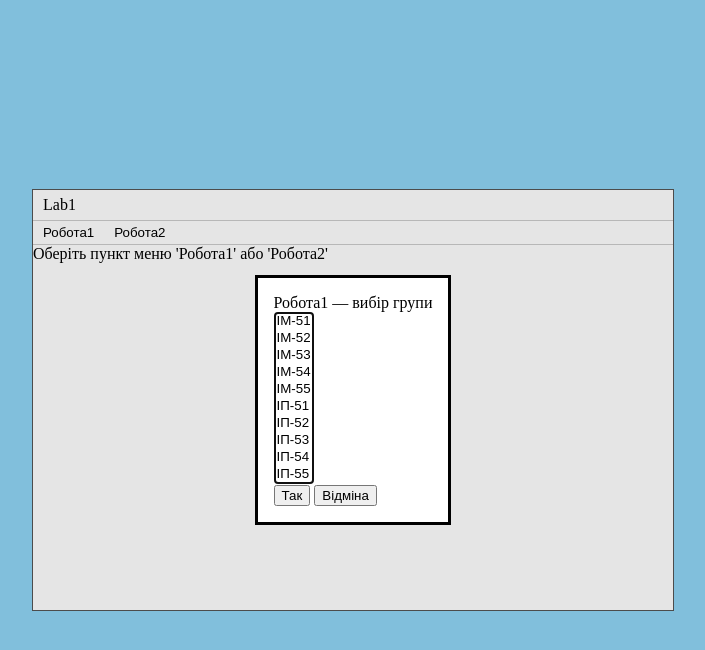
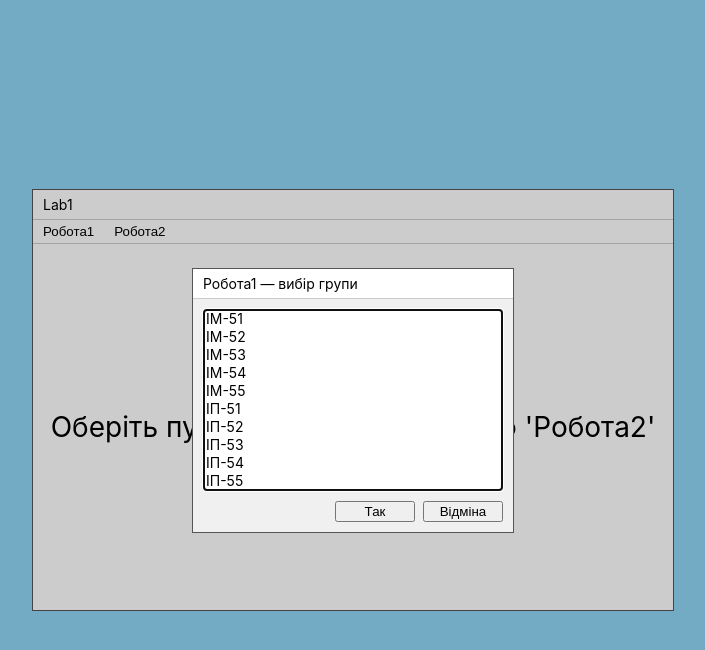
Before and after one commit to awwwixy/oop-labs, a plain HTML site: page Lab1/index.html in a window 1280 px wide. Both pictures are taken after a click on the button "Робота1". Shown: the whole page, without its empty margins (287-992 px from the left). Drawn offline with Linux system fonts and the light colour scheme.

Commit message:
Add dialog styles

```diff
--- a/Lab1/style.css
+++ b/Lab1/style.css
@@ -5,6 +5,8 @@ body {
     align-items: center;
     min-height: 100vh;
     margin: 0;
+    font-family: -apple-system, "Segoe UI", Arial, sans-serif;
+    font-size: 14px;
 }
 
 .window {
@@ -39,6 +41,46 @@ body {
 }
 
 #clientArea {
+    display: flex;
+    align-items: center;
+    justify-content: center;
+    font-size: 28px;
     flex: 1;
     background: #fff;
 }
+
+.dlg {
+    padding: 0;
+    width: 320px;
+    border: 1px solid #555;
+    background: #f0f0f0;
+}
+
+.dlg::backdrop {
+    background: rgba(0, 0, 0, 0.2);
+}
+
+.dlg-title {
+    background: #fff;
+    padding: 6px 10px;
+    border-bottom: 1px solid #ccc;
+}
+
+.dlg select,
+.dlg input {
+    display: block;
+    width: calc(100% - 20px);
+    margin: 10px;
+    font: inherit;
+}
+
+.dlg-buttons {
+    display: flex;
+    justify-content: flex-end;
+    gap: 8px;
+    padding: 0 10px 10px;
+}
+
+.dlg-buttons button {
+    min-width: 80px;
+}
```
